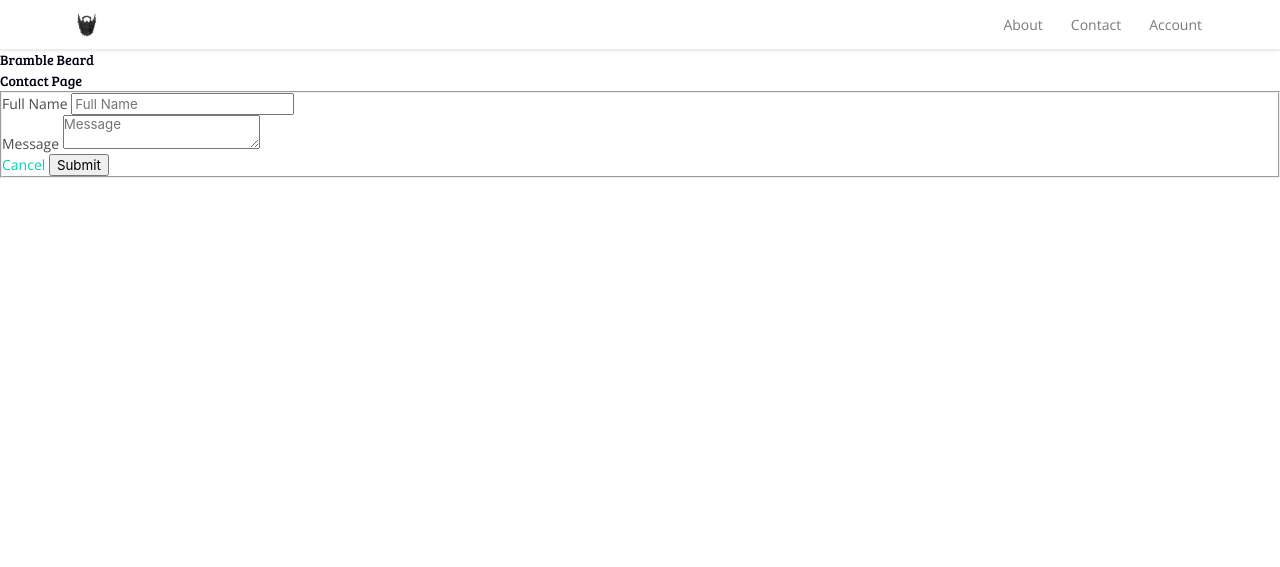
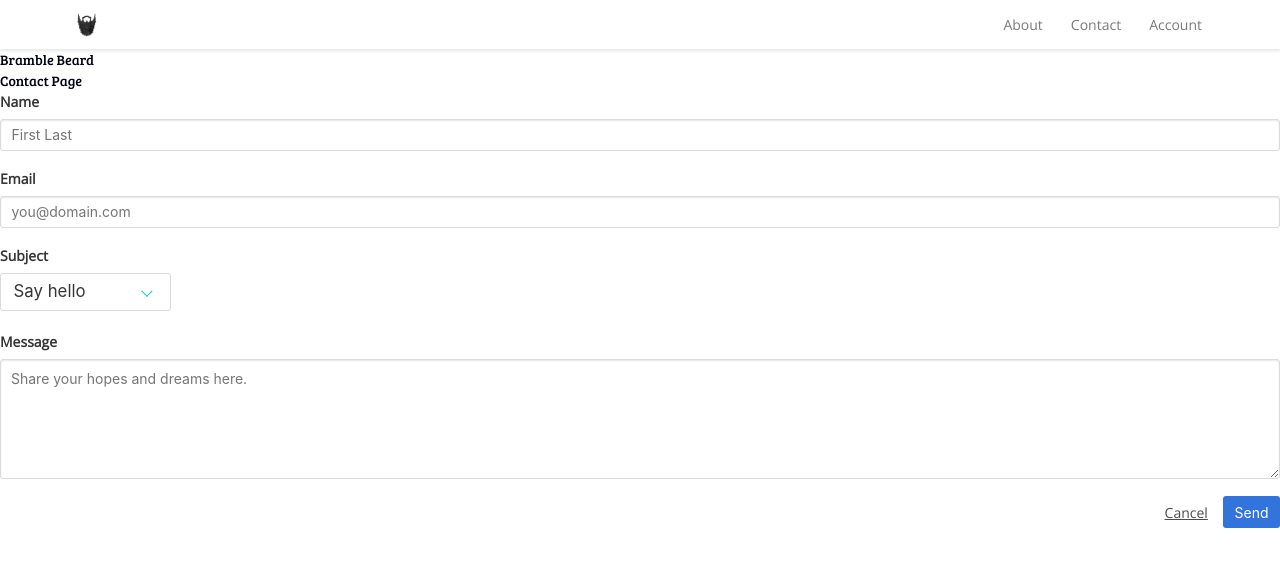
Before and after one commit to BrambleBeard/bramblebeard.github.io, a Jekyll site: the page built from contact.html, in a window 1280 px wide. Shown: the top 567 px of the page. Built offline with Jekyll 4.4.1, drawn with Linux system fonts in a browser that asks for light colours.

Commit message:
e/htm Update contact form for Bulma

```diff
--- a/_includes/common/contact.html
+++ b/_includes/common/contact.html
@@ -1,22 +1,26 @@
-
-<div class="narrow-container well">
-    <form class="pure-form pure-form-stacked">
-        <fieldset>
-            <div class="pure-u-1">
-                <label for="fullName">Full Name</label>
-                <input class="pure-input-1" type="email" placeholder="Full Name">
-            </div>
-
-            <div class="pure-u-1">
-                <label for="message">Message</label>
-                <textarea class="pure-input-1" placeholder="Message"></textarea>
-            </div>
-
-            <div class="action-bar">
-                <a href="{{ site.baseurl }}/" class="pure-button">Cancel</a>
-                <button type="submit" class="pure-button pure-button-primary">Submit</button>
-            </div>
-        </fieldset>
-    </form>
+<label class="label">Name</label>
+<p class="control">
+    <input class="input" type="text" placeholder="First Last">
+</p>
+<label class="label">Email</label>
+<p class="control">
+    <input class="input" type="email" placeholder="you@domain.com" value="">
+</p>
+<label class="label">Subject</label>
+<p class="control">
+    <span class="select">
+    <select>
+        <option>Say hello</option>
+        <option>Report issue</option>
+        <option>Miscellaneous</option>
+    </select>
+  </span>
+</p>
+<label class="label">Message</label>
+<p class="control">
+    <textarea class="textarea" placeholder="Share your hopes and dreams here."></textarea>
+</p>
+<div class="control push-right">
+    <a href="/" class="button is-link">Cancel</a>
+    <button class="button is-info">Send</button>
 </div>
-<!-- /.narrow-container -->
```
